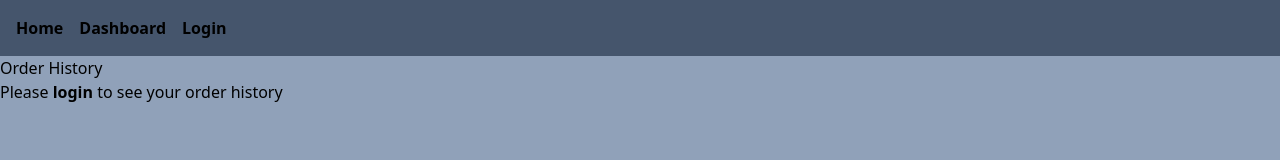
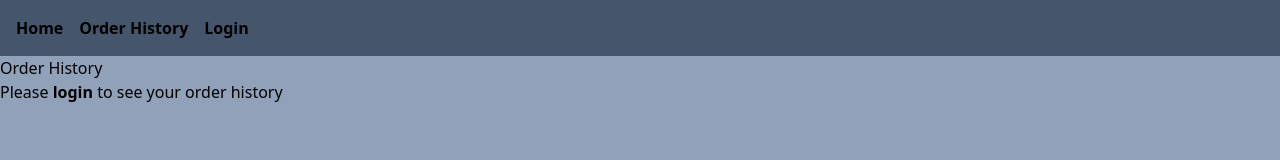
Before and after one commit to 1LuisVargas/M4FE, a Next.js app in the folder front/: page /orderHistory in a window 1280 px wide. Shown: the top 160 px of the page. Built offline with nearby package versions, Linux system fonts and the light colour scheme.

Commit message:
Changes to navbar options. Changed profiel and order history to CRC

```diff
--- a/front/src/app/orderHistory/page.tsx
+++ b/front/src/app/orderHistory/page.tsx
@@ -1,3 +1,4 @@
+"use client";
 import { useAuth } from "@/contexts/AuthContext";
 
 const OrderHistory = () => {
--- a/front/src/app/profile/page.tsx
+++ b/front/src/app/profile/page.tsx
@@ -1,3 +1,4 @@
+"use client";
 import {useAuth} from "@/contexts/AuthContext";
 
 export default function Profile() {
--- a/front/src/components/NavBar.tsx
+++ b/front/src/components/NavBar.tsx
@@ -21,7 +21,7 @@ const NavBar = () => {
           <Link href={NavItems.HOME}>Home</Link>
         </li>
         <li className="font-bold">
-          <Link href={NavItems.DASHBOARD}>Dashboard</Link>
+          <Link href={NavItems.ORDERS}>Order History</Link>
         </li>
         {isAuthenticated ? (
           <>
--- a/front/src/helpers/NavBarItems.ts
+++ b/front/src/helpers/NavBarItems.ts
@@ -1,6 +1,6 @@
 enum NavItems {
     HOME = "/home",
-    DASHBOARD = "/dashboard",
+    ORDERS = "/orderHistory",
     CART = "/cart",
     LOGIN = "/login",
     PROFILE = "/profile",
```
